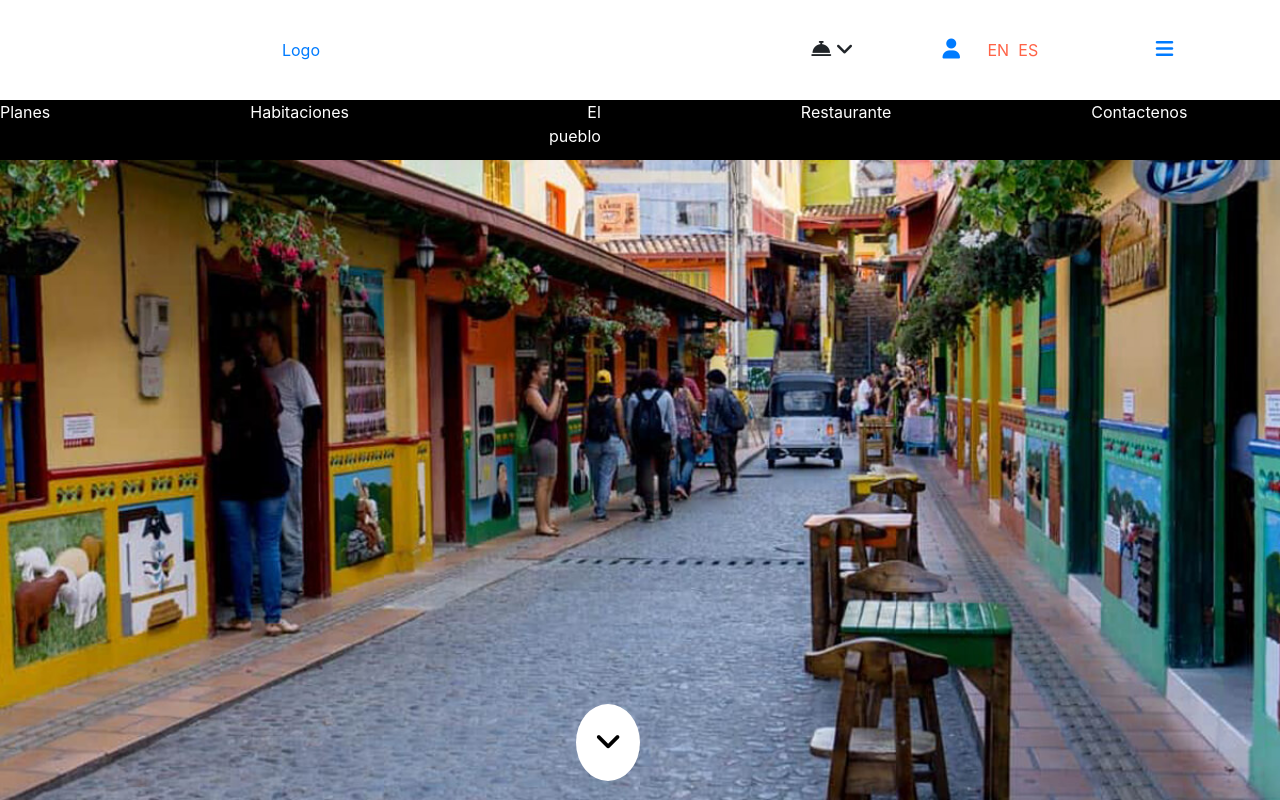
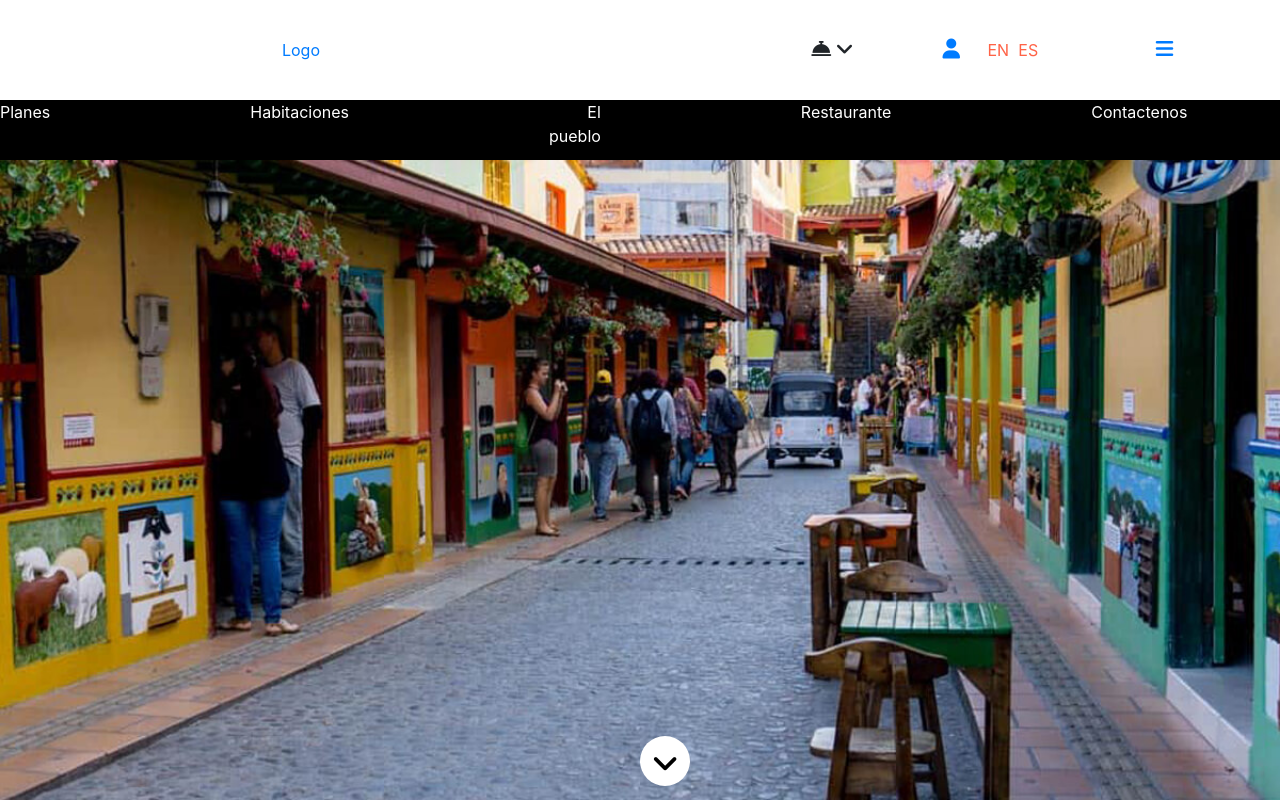
Before and after one commit to epsilon11101/ERRANTE, a plain HTML site: page index.html in a window 1280 px wide. Shown: the top 800 px of the page. Drawn offline with nearby package versions, Linux system fonts and the light colour scheme.

Commit message:
change size of circle

```diff
--- a/styles/style.css
+++ b/styles/style.css
@@ -71,18 +71,18 @@ color: tomato;
 .banner .circle{
     position: absolute;
     background-color: white;
-    width: 5%;
-    height: 12%;
+    width: 50px;
+    height: 50px;
     border-radius: 50%;
-    top: 85%;
-    left: 45%;
+    top: 90%;
+    left: 50%;
     display: flex;
     justify-content: center;
     align-items: center;
 }
 
 .circle  .fa-solid{
-    margin: auto;
+    margin-top: 5px;
     color: black;
     text-align: center;
     font-size: 30px;
```
